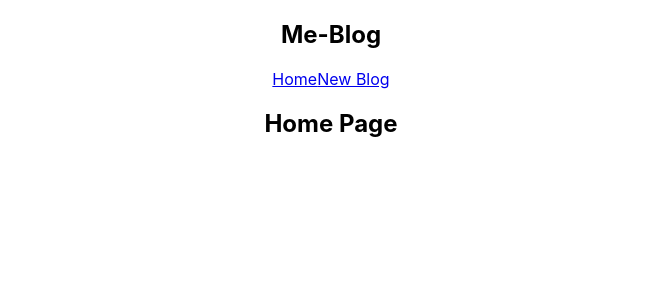
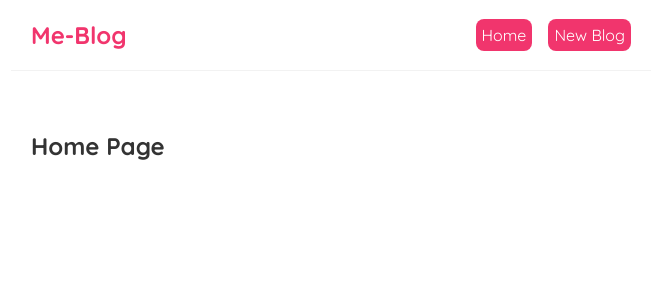
Before and after one commit to CoderZENNXX/me-blog, a React (Create React App) app: page / in a window 1280 px wide. Shown: the top 300 px of the page, without its empty margins (309-971 px from the left). Built offline with nearby package versions, Linux system fonts and the light colour scheme.

Commit message:
to part 6 (all features)

```diff
--- a/src/App.css
+++ /dev/null
@@ -1,38 +0,0 @@
-.App {
-  text-align: center;
-}
-
-.App-logo {
-  height: 40vmin;
-  pointer-events: none;
-}
-
-@media (prefers-reduced-motion: no-preference) {
-  .App-logo {
-    animation: App-logo-spin infinite 20s linear;
-  }
-}
-
-.App-header {
-  background-color: #282c34;
-  min-height: 100vh;
-  display: flex;
-  flex-direction: column;
-  align-items: center;
-  justify-content: center;
-  font-size: calc(10px + 2vmin);
-  color: white;
-}
-
-.App-link {
-  color: #61dafb;
-}
-
-@keyframes App-logo-spin {
-  from {
-    transform: rotate(0deg);
-  }
-  to {
-    transform: rotate(360deg);
-  }
-}
--- a/src/App.js
+++ b/src/App.js
@@ -1,5 +1,4 @@
 import logo from './logo.svg';
-import './App.css';
 import NavBar from "./NavBar"
 import Home from "./Home"
 
--- a/src/NavBar.js
+++ b/src/NavBar.js
@@ -3,8 +3,16 @@
         <nav className="navbar">
             <h1>Me-Blog</h1>
             <div className="links">
-                <a href="/">Home</a>
-                <a href="/create">New Blog</a>
+                <a href="/" style={{
+                    color: "white",
+                    backgroundColor: "#f1356d",
+                    borderRadius: "8px"
+                }}>Home</a>
+                <a href="/create" style={{
+                    color: "white",
+                    backgroundColor: "#f1356d",
+                    borderRadius: "8px"
+                }}>New Blog</a>
             </div>
         </nav>
 
--- a/src/index.css
+++ /dev/null
@@ -1,13 +0,0 @@
-body {
-  margin: 0;
-  font-family: -apple-system, BlinkMacSystemFont, 'Segoe UI', 'Roboto', 'Oxygen',
-    'Ubuntu', 'Cantarell', 'Fira Sans', 'Droid Sans', 'Helvetica Neue',
-    sans-serif;
-  -webkit-font-smoothing: antialiased;
-  -moz-osx-font-smoothing: grayscale;
-}
-
-code {
-  font-family: source-code-pro, Menlo, Monaco, Consolas, 'Courier New',
-    monospace;
-}
--- a/src/index.js
+++ b/src/index.js
@@ -1,6 +1,6 @@
 import React from 'react';
 import ReactDOM from 'react-dom/client';
-import './index.css';
+import './style.css';
 import App from './App';
 import reportWebVitals from './reportWebVitals';
 
--- /dev/null
+++ b/src/style.css
@@ -0,0 +1,31 @@
+@import url('https://fonts.googleapis.com/css2?family=Quicksand:wght@300;400;500;600;700&display=swap');
+
+* {
+  margin: 0;
+  font-family: "Quicksand";
+  color: #333;
+}
+.navbar {
+  padding: 20px;
+  display: flex;
+  align-items: center;
+  max-width: 600px;
+  margin: 0 auto;
+  border-bottom: 1px solid #f2f2f2;
+}
+.navbar h1 {
+  color: #f1356d;
+}
+.navbar .links {
+  margin-left: auto;
+}
+.navbar a {
+  margin-left: 16px;
+  text-decoration: none;
+  padding: 6px;
+}
+.content {
+  max-width: 600px;
+  margin: 40px auto;
+  padding: 20px;
+}
```
